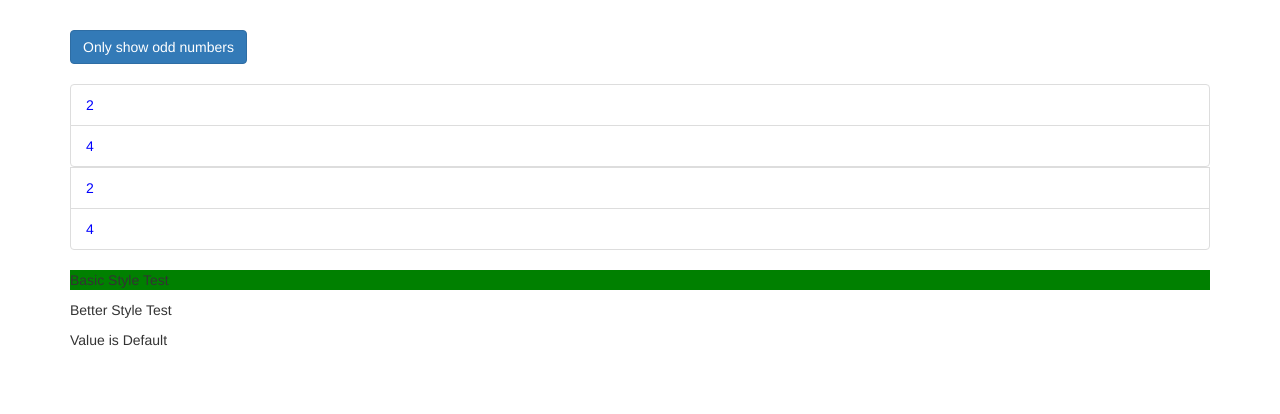
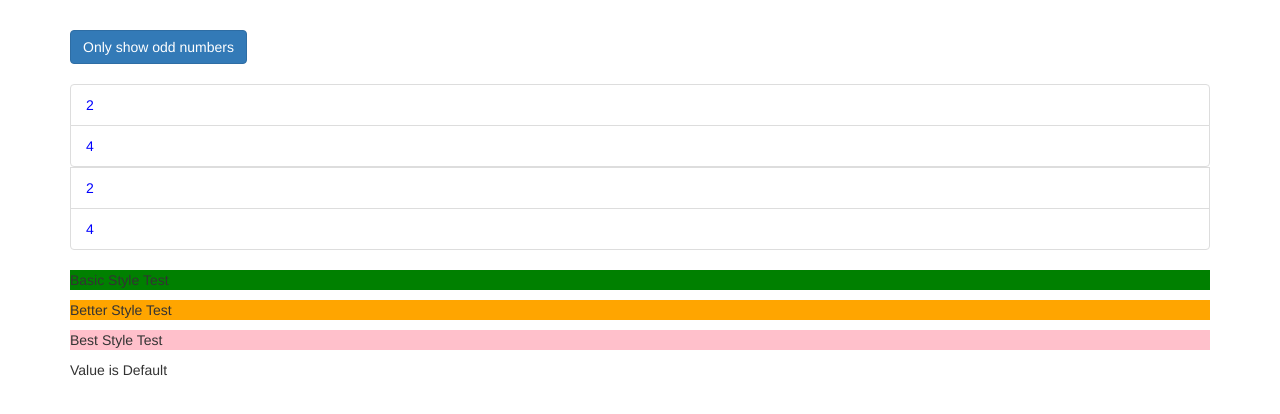
Before and after one commit to jsf2184/angular-directives-example, an Angular app: page / in a window 1280 px wide. Shown: the top 414 px of the page. Built offline with nearby package versions, Linux system fonts and the light colour scheme.

Commit message:
Create best-highlight directive to better separate the concepts in it from what was already in best-highlight directive.

```diff
--- a/src/app/app.component.html
+++ b/src/app/app.component.html
@@ -29,7 +29,17 @@
           </li>
         </div>
 
-        <!-- Here is the easier way to do the list with *ngIf and *ngFor -->
+        <!-- Do the odd list a 3rd time, using our custom appUnless directive with ng-template -->
+        <ng-template [appUnless] = "!onlyOdd">
+          <li style="background-color: yellow"
+              class="list-group-item odd"
+              *ngFor="let number of oddNumbers"
+          >
+            {{number}}
+          </li>
+        </ng-template>
+
+        <!-- Here is the easier way to do the evens list -->
         <div *ngIf="!onlyOdd">
           <li
             class="list-group-item even"
@@ -54,12 +64,13 @@
       </ul>
 
       <p appBasicHighlight>Basic Style Test</p>
+      <p appBetterHighlight defaultColor="orange">Better Style Test</p>
 
-      <p appBetterHighlight
-      mouseDownColor='orange'
-      [mouseEnterColor]="'pink'"
+      <p appBestHighlight
+      mouseDownColor='lightblue'
+      [mouseEnterColor]="'yellow'"
       >
-        Better Style Test
+        Best Style Test
       </p>
 
       <div [ngSwitch]="value">
--- a/src/app/app.module.ts
+++ b/src/app/app.module.ts
@@ -7,6 +7,7 @@ import { AppComponent } from './app.component';
 import {BasicHighlightDirective} from './basic-highlight/basic-highlight.directive';
 import { BetterHighlightDirective } from './better-highlight/better-highlight.directive';
 import { UnlessDirective } from './unless/unless.directive';
+import { BestHighlightDirective } from './best-highlight/best-highlight.directive';
 
 @NgModule({
   declarations: [
@@ -14,6 +15,7 @@ import { UnlessDirective } from './unless/unless.directive';
     BasicHighlightDirective,
     BetterHighlightDirective,
     UnlessDirective,
+    BestHighlightDirective,
   ],
   imports: [
     BrowserModule,
--- /dev/null
+++ b/src/app/best-highlight/best-highlight.directive.ts
@@ -0,0 +1,44 @@
+import {Directive, ElementRef, HostBinding, HostListener, Input, OnInit, Renderer2} from '@angular/core';
+
+@Directive({
+  selector: '[appBestHighlight]'
+})
+export class BestHighlightDirective implements OnInit {
+
+  // On the element that this directive is on, bind the style backgroundColor to this string.
+  @HostBinding('style.backgroundColor') backgroundColor: string;
+
+  // We can make the various colors associated with this directive be settable properties.
+  @Input() defaultColor = 'pink';
+  @Input() mouseDownColor = 'lightblue';
+  @Input() mouseEnterColor = 'yellow';
+
+  constructor() { }
+
+  ngOnInit(): void {
+    this.backgroundColor = this.defaultColor;
+  }
+
+  @HostListener('mouseenter') onMouseEnter(eventData: Event) {
+    // set the style with the bound property
+    console.log('BestHighlightDirective.onMouseEnter(): ' + eventData);
+    this.backgroundColor = this.mouseEnterColor;
+  }
+
+  @HostListener('mousedown') onMouseDown(eventData: Event) {
+    console.log('BestHighlightDirective.onMouseDown(): ' + eventData);
+    this.backgroundColor = this.mouseDownColor;
+  }
+
+  @HostListener('mouseup') onMouseUp(eventData: Event) {
+    console.log('BestHighlightDirective.onMouseUp(): ' + eventData);
+    this.backgroundColor = this.mouseEnterColor;
+  }
+
+  @HostListener('mouseleave') onMouseLeave(eventData: Event) {
+    // set the style with the bound property
+    console.log('BestHighlightDirective.onMouseLeave(): ' + eventData);
+    this.backgroundColor = this.defaultColor;
+  }
+
+}
--- a/src/app/better-highlight/better-highlight.directive.ts
+++ b/src/app/better-highlight/better-highlight.directive.ts
@@ -1,55 +1,18 @@
-import {Directive, ElementRef, HostBinding, HostListener, Input, OnInit, Renderer2} from '@angular/core';
+import {Directive, ElementRef, Input, OnInit, Renderer2} from '@angular/core';
 
 @Directive({
   selector: '[appBetterHighlight]'
 })
 export class BetterHighlightDirective implements OnInit {
 
-  // This class changes backgroundColor with 3 different techniques.
-  //  - Setup hostBinding so it is as easy as setting an attribute (see onMouseLeave())
-  //  - Using a Renderer  (see onMouseUp())
-  //  - Going straight to the dom element (see onMouseDown())
-
-  // On the element that this directive is on, bind the style backgroundColor to this string.
-  @HostBinding('style.backgroundColor') backgroundColor: string;
-
-  // We can make the various colors associated with this directive be settable properties.
-  @Input() defaultColor = 'transparent';
-  @Input() mouseDownColor = 'lightblue';
-  @Input() mouseEnterColor = 'yellow';
-
+  // We can make the defaultColor associated with this directive be a settable property.
+  @Input() defaultColor = 'pink';
 
   constructor(private elementRef: ElementRef, private renderer: Renderer2) { }
 
   ngOnInit(): void {
-    this.backgroundColor = this.defaultColor;
-  }
-
-  @HostListener('mouseenter') onMouseEnter(eventData: Event) {
-    // set the style with the bound property
-    console.log('BetterHighlightDirective.onMouseEnter(): ' + eventData);
-    this.backgroundColor = this.mouseEnterColor;
-  }
-
-  @HostListener('mousedown') onMouseDown(eventData: Event) {
-    console.log('BetterHighlightDirective.onMouseDown(): ' + eventData);
-    // set the style by going straight to the DOM element
-    this.elementRef.nativeElement.style.backgroundColor = this.mouseDownColor;
-  }
-
-  @HostListener('mouseup') onMouseUp(eventData: Event) {
-    console.log('BetterHighlightDirective.onMouseUp(): ' + eventData);
-    // set the style with the renderer
     this.renderer.setStyle(this.elementRef.nativeElement,
       'background-color',
-      this.mouseEnterColor);
+      this.defaultColor);
   }
-
-
-  @HostListener('mouseleave') onMouseLeave(eventData: Event) {
-    // set the style with the bound property
-    console.log('BetterHighlightDirective.onMouseLeave(): ' + eventData);
-    this.backgroundColor = this.defaultColor;
-  }
-
 }
```
Also changed, not shown: src/app/unless/unless.directive.ts (+12 -2 lines).
